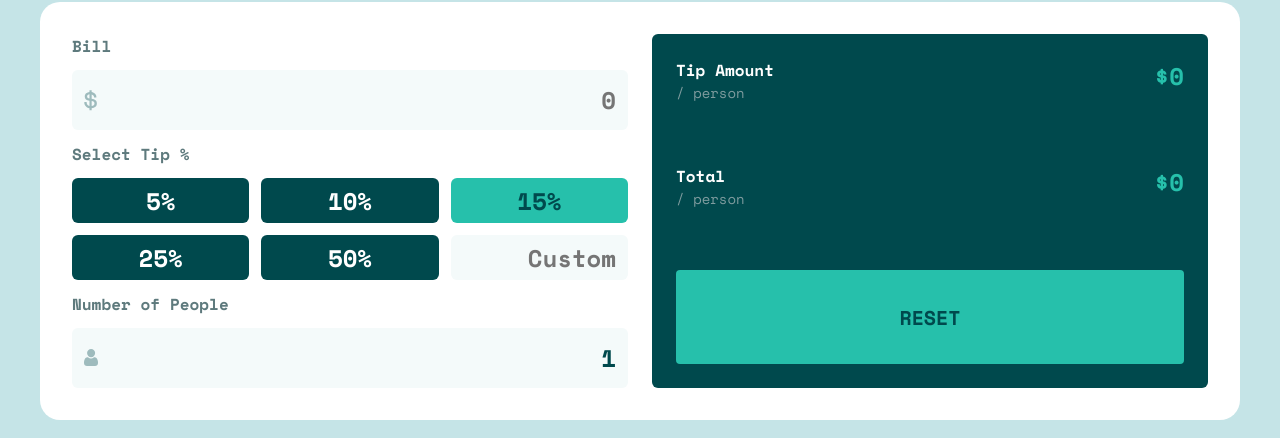
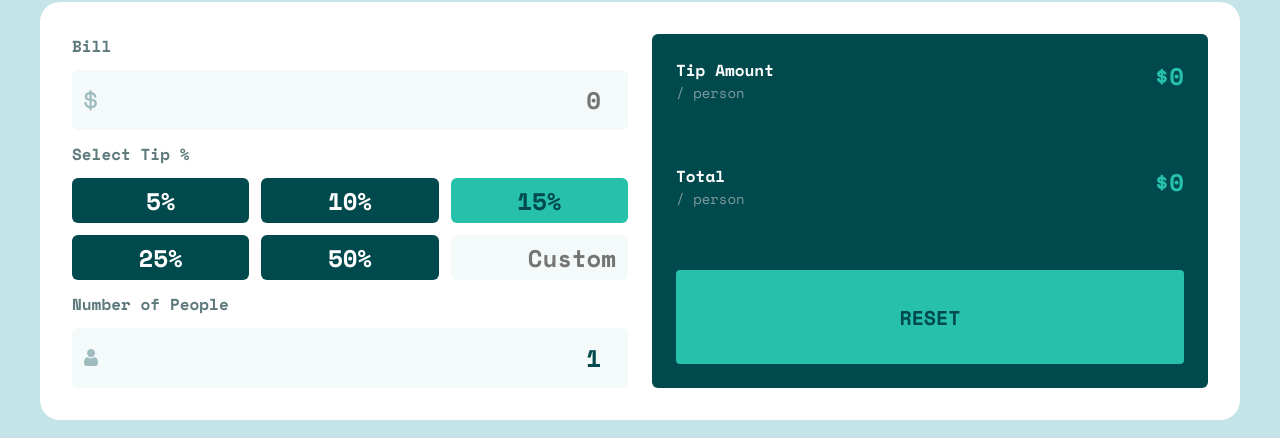
Before and after one commit to devferx/tip-calculator-app, a React (Vite) app: page / in a window 1280 px wide. Shown: the part 168-606 px from the top of the page. Built offline with nearby package versions, Linux system fonts and the light colour scheme.

Commit message:
:lipstick: [UPDATE] Input types

```diff
--- a/src/components/TipCalc.jsx
+++ b/src/components/TipCalc.jsx
@@ -22,7 +22,7 @@ export const TipCalc = () => {
           <p className="tipCalc__label">Bill</p>
           <input
             className="tipCalc__input tipCalc__input--bg tipCalc__input--bg-dollar"
-            type="text"
+            type="number"
             placeholder="0"
             onChange={(ev) => updateState("bill", Number(ev.target.value))}
             value={state.bill}
@@ -57,7 +57,7 @@ export const TipCalc = () => {
           <p className="tipCalc__label">Number of People</p>
           <input
             className="tipCalc__input tipCalc__input tipCalc__input--bg tipCalc__input--bg-person"
-            type="text"
+            type="number"
             placeholder="1"
             value={state.peopleCount}
             onChange={(ev) =>
```
